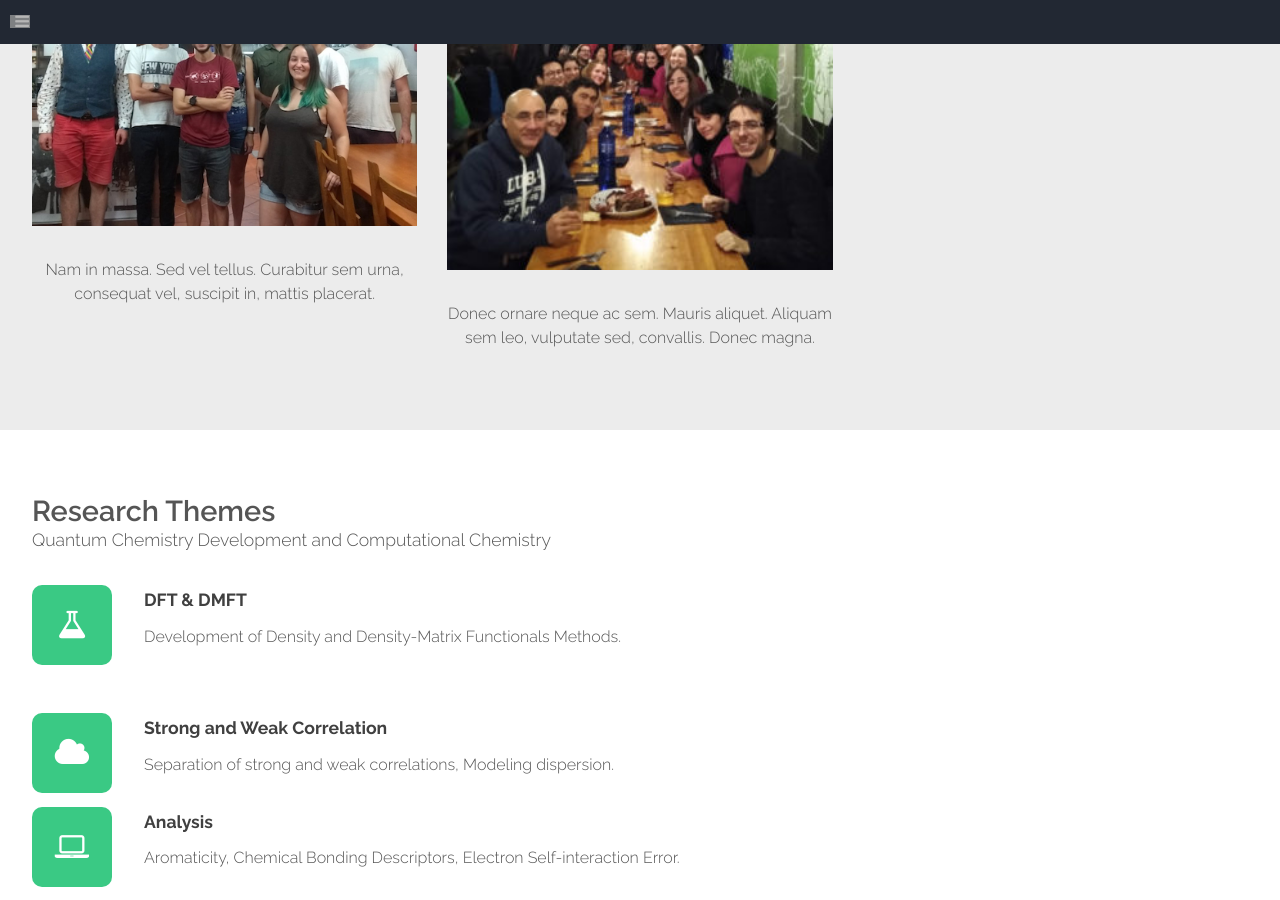
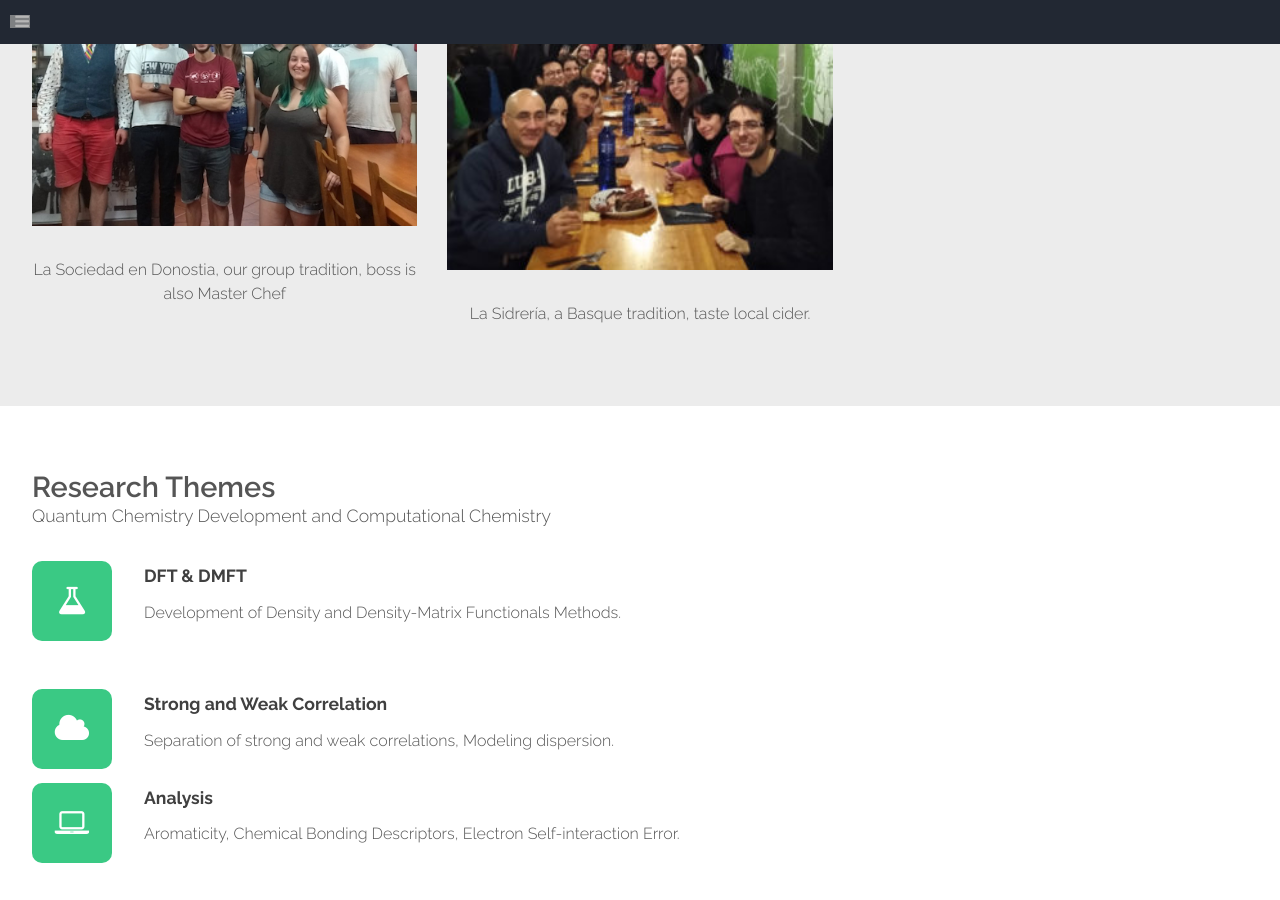
Before and after one commit to old-jekyll-templates/Horizons-Jekyll-Theme, a Jekyll site: the page built from index.html, in a window 1280 px wide and 900 px high, scrolled down 493 px. Built offline with Jekyll 4.4.1, drawn with Linux system fonts in a browser that asks for light colours; the list of posts is cut into pages by our own code; comment, search, counter and statistics services are not loaded; grey boxes are pictures that could not be loaded.

Commit message:
Update landing.html

```diff
--- a/_layouts/landing.html
+++ b/_layouts/landing.html
@@ -38,11 +38,11 @@ layout: default
 					<div class="row no-collapse-1">
 						<section class="4u">
 							<a href="#" class="image feature"><img src="{{ site.baseurl }}/assets/images/pic02.jpg" alt=""></a>
-							<p>Nam in massa. Sed vel tellus. Curabitur sem urna, consequat vel, suscipit in, mattis placerat.</p>
+							<p>La Sociedad en Donostia, our group tradition, boss is also Master Chef</p>
 						</section>
 						<section class="4u">
 							<a href="#" class="image feature"><img src="{{ site.baseurl }}/assets/images/pic03.jpg" alt=""></a>
-							<p>Donec ornare neque ac sem. Mauris aliquet. Aliquam sem leo, vulputate sed, convallis. Donec magna.</p>
+							<p>La Sidrería, a Basque tradition, taste local cider.</p>
 						</section>
 						<section class="4u">
 					            <a class="twitter-timeline" data-height="350" data-chrome="nofooter"
```
